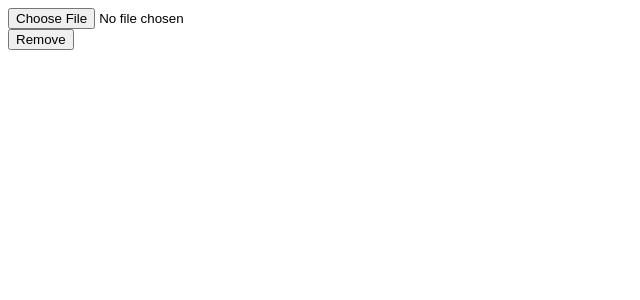
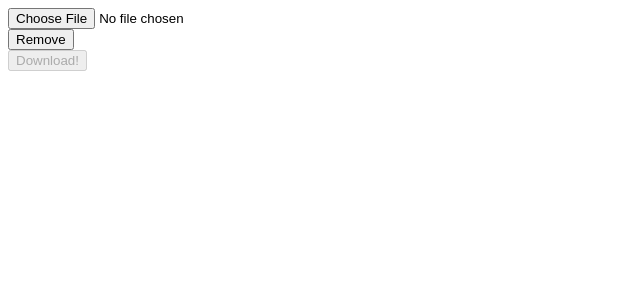
Before and after one commit to GalichkinStepan/Lab1, a React (Create React App) app: page / in a window 1280 px wide. Shown: the top 300 px of the page, without its empty margins (0-640 px from the left). Built offline with nearby package versions, Linux system fonts and the light colour scheme.

Commit message:
Внедрена загрузка фото из сайта

```diff
--- a/package.json
+++ b/package.json
@@ -6,6 +6,7 @@
     "@testing-library/jest-dom": "^5.16.5",
     "@testing-library/react": "^13.4.0",
     "@testing-library/user-event": "^13.5.0",
+    "file-saver": "^2.0.5",
     "react": "^18.2.0",
     "react-dom": "^18.2.0",
     "react-scripts": "5.0.1",
--- /dev/null
+++ b/src/components/DownloadComponent.jsx
@@ -0,0 +1,17 @@
+import React, { useState } from "react";
+import { saveAs } from 'file-saver'
+
+const DownloadComponent = function (props) {
+
+    const downloadImage = () => {
+        saveAs(URL.createObjectURL(props.image))
+    }
+
+    return (
+        <div>
+            <button onClick={downloadImage} disabled={!(props.image)}>Download!</button>
+        </div>
+    );
+};
+
+export default DownloadComponent;
--- a/src/components/TopPanel.jsx
+++ b/src/components/TopPanel.jsx
@@ -1,4 +1,5 @@
 import React, { useState } from "react";
+import DownloadComponent from "./DownloadComponent";
 import UploadComponent from './UploadComponent';
 
 const TopPanel = function (props) {
@@ -7,6 +8,7 @@ const TopPanel = function (props) {
         <div>
             <UploadComponent setImage={props.setMainImage} />
             <button onClick={() => props.setMainImage(null)}>Remove</button>
+            <DownloadComponent image={props.mainImage} />
         </div>
     );
 };
```
Also changed, not shown: 1 other file (tests, documents, lock files or other folders).
